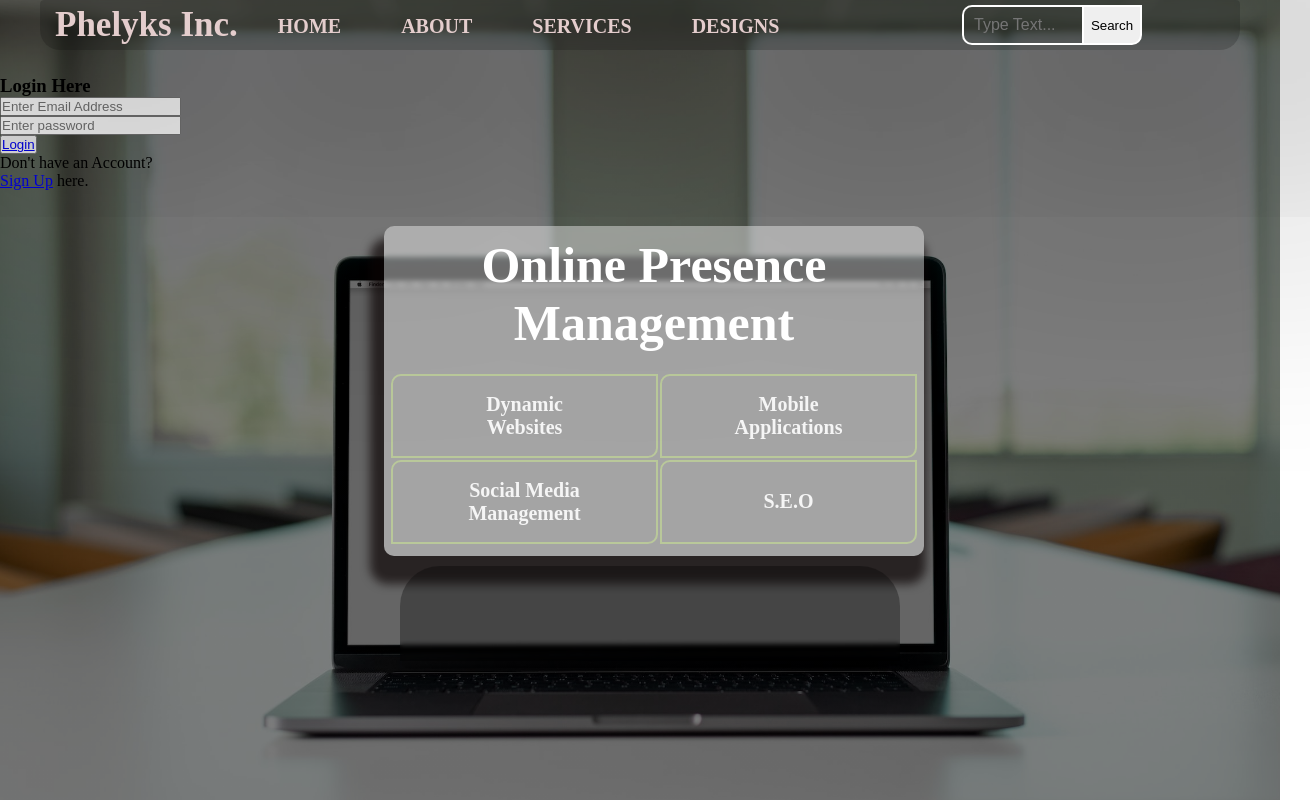
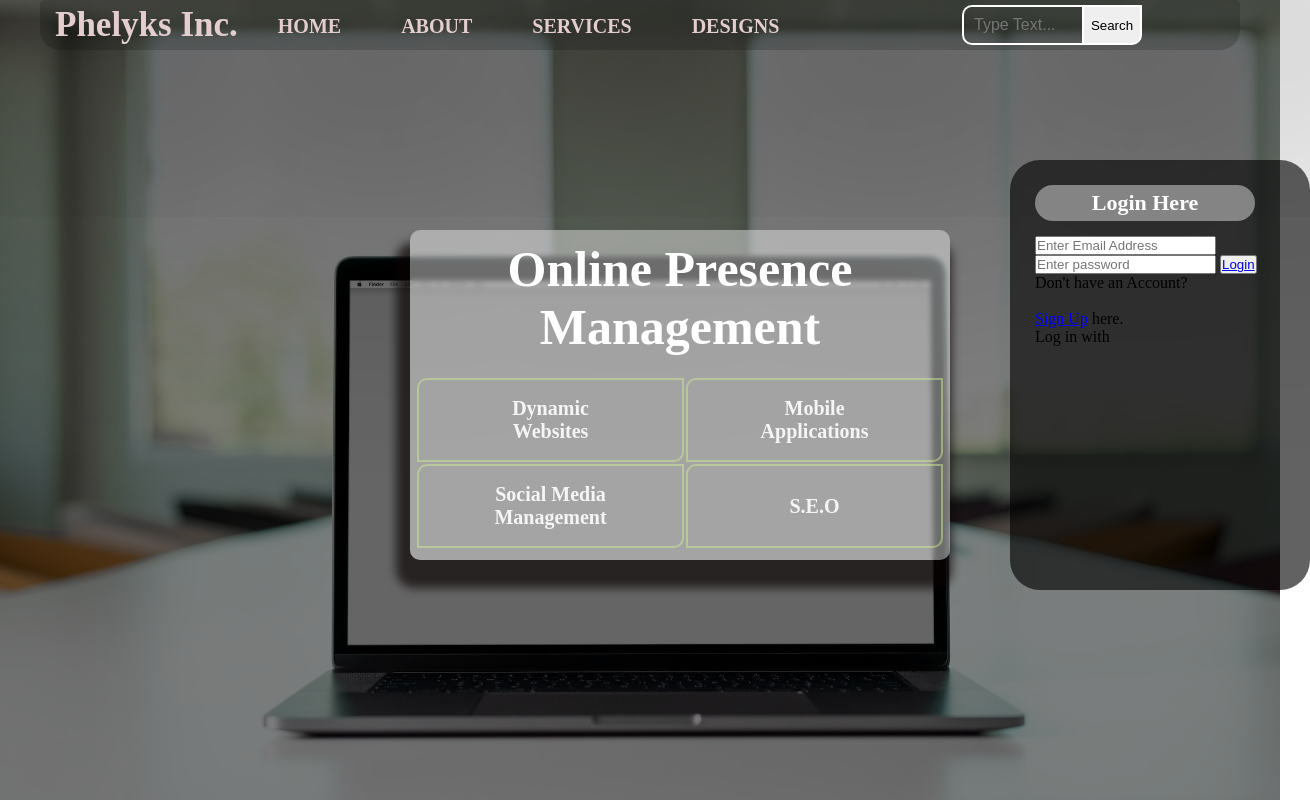
Before and after one commit to Phelyks/ReplicaOfPreviousProject, a plain HTML site: page index.html in a window 1280 px wide. Shown: the whole page, 1310 px wide, since content can reach past the window. Drawn offline with Linux system fonts and the light colour scheme.

Commit message:
Oct 31 10:23

```diff
--- a/Assets/styles.css
+++ b/Assets/styles.css
@@ -122,7 +122,7 @@
     width: 530px;
     height: 320px;
     border-radius: 10px 10px 10px 10px;
-    margin: 2.8% 0% 0% 30%;
+    margin: 155px 0px 0px 410px;;
     /* margin: 160px 0px 0px 410px; */
     padding: 10px 5px 0px 5px;
     box-shadow: -6px 20px 10px 8px rgba(12, 4, 4, 0.678);
@@ -161,7 +161,29 @@
     color: whitesmoke;
 }
 
-footer{
+.form {
+    width: 250px;
+    height: 380px;
+    background: linear-gradient(to top, rgba(0, 0, 0, 0.616)50%,rgba(0, 0, 0, 0.616)50%);
+    position: absolute;
+    top: 160px;
+    left: 1010px;
+    border-radius: 30px;
+    padding: 25px;
+}
+
+.form h2 {
+    width: 220px;
+    text-align: center;
+    color: white;
+    font-size: 22px;
+    background-color: rgba(245, 245, 245, 0.438);
+    border-radius: 20px;
+    margin: 0px 0px 15px 0px;
+    padding: 5px 0px 5px 0px;
+}
+
+/* footer{
     width: 500px;
     height: 75px;
     margin: 10px 0px 0px 400px;
@@ -172,4 +194,4 @@ footer{
     padding: 20px 0px 0px 0px;
     text-align: center;
     color: white;
-}
+} */
--- a/index.html
+++ b/index.html
@@ -29,12 +29,13 @@
             </div>
         </div>
         <div class="form">
-            <h3>Login Here</h3>
-            <input type="email" name="email" placeholder="Enter Email Address" id="emaila"> <br>
-            <input type="password" placeholder="Enter password"> <br>
+            <h2>Login Here</h2>
+            <input type="email" name="email" placeholder="Enter Email Address"> <br>
+            <input type="password" placeholder="Enter password">
             <button class="btnn"><a href="#">Login</a></button>
-            <p class="AccLink">Don't have an Account?</p>
-            <p class="signup"><a href="#">Sign Up</a> here.</p>
+            <p class="link">Don't have an Account?</p><br>
+            <a href="#">Sign Up</a> here.
+            <p class="liw">Log in with</p>
         </div>
         <div class="content">
             <h1>Online Presence <br> <span>Management</span></h1>
```
